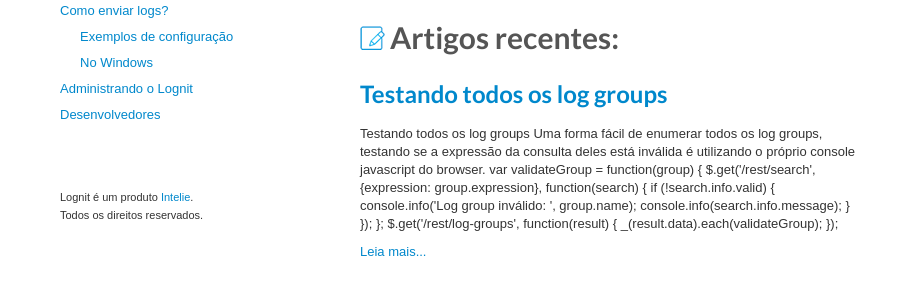
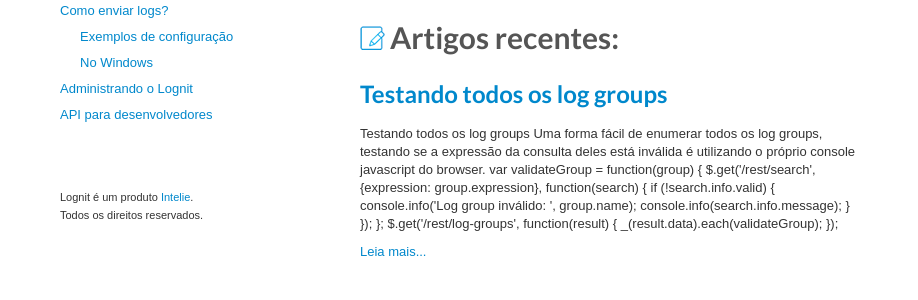
Before and after one commit to isabella232/lognit-docs, a Jekyll site: the page built from index.html, in a window 1280 px wide. Shown: the part 381-681 px from the top of the page, without its empty margins (0-918 px from the left). Built offline with Jekyll 4.4.1, drawn with Linux system fonts in a browser that asks for light colours.

Commit message:
better test at main menu

```diff
--- a/_includes/main-menu.html
+++ b/_includes/main-menu.html
@@ -21,5 +21,5 @@
 
   <li><a href="/administrating">Administrando o Lognit</a></li>
 
-  <li><a href="/developers">Desenvolvedores</a></li>
+  <li><a href="/developers">API para desenvolvedores</a></li>
 </ul>
```
